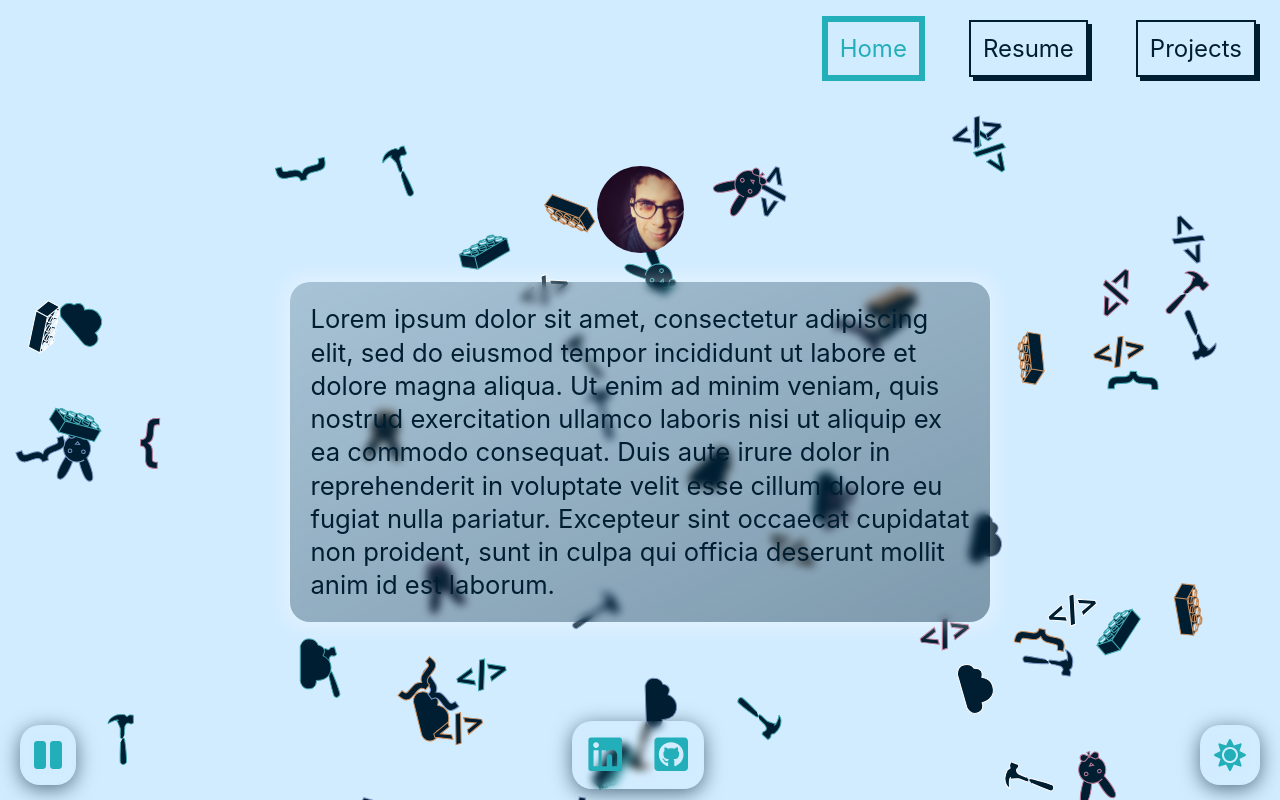
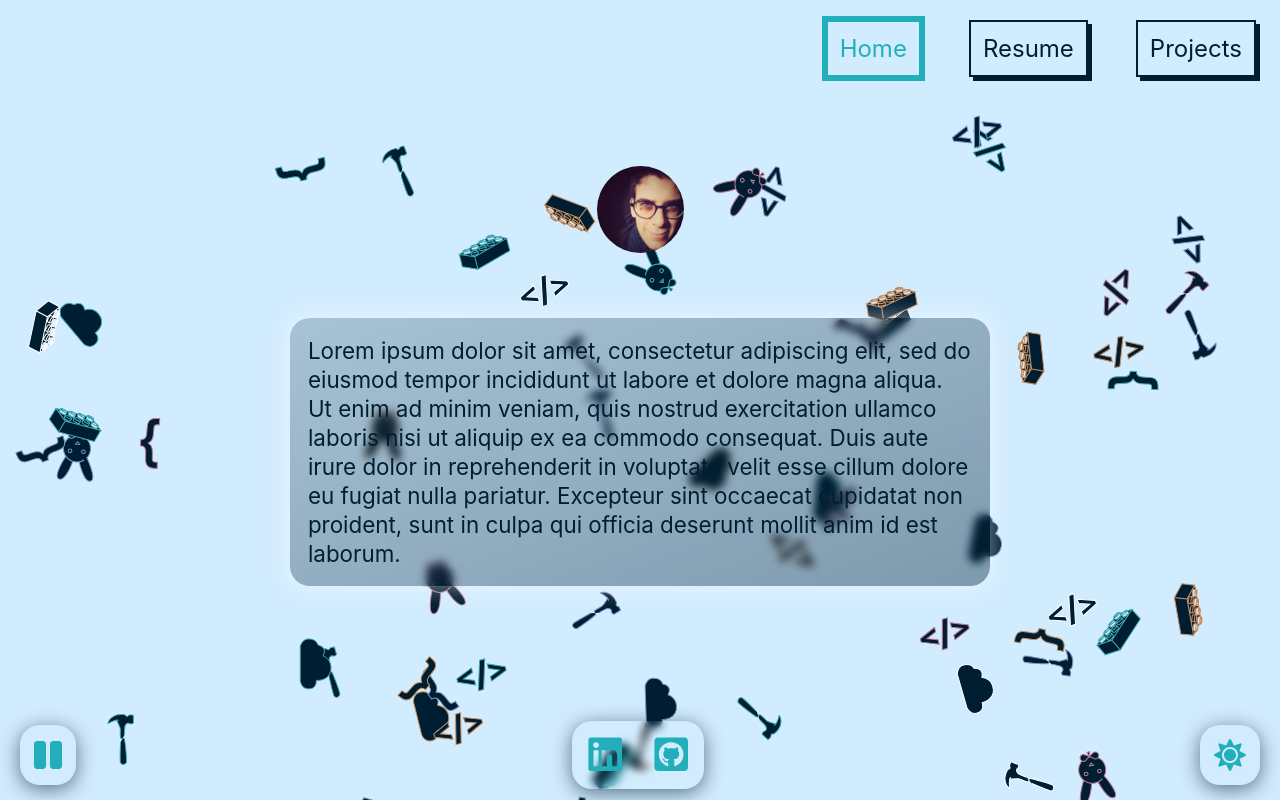
Before and after one commit to namfal/portfolio, a Vue app: page / in a window 1280 px wide. Built offline with nearby package versions, Linux system fonts and the light colour scheme.

Commit message:
reduced the font size of the home text

```diff
--- a/src/views/Home.vue
+++ b/src/views/Home.vue
@@ -69,7 +69,7 @@ export default {
 		max-width: 700px;
 		position: absolute;
 
-		font-size: 1.6em;
+		font-size: 1.4em;
 		z-index: 2;
 		margin: 0.8em;
 		padding: 0.8em;
```
